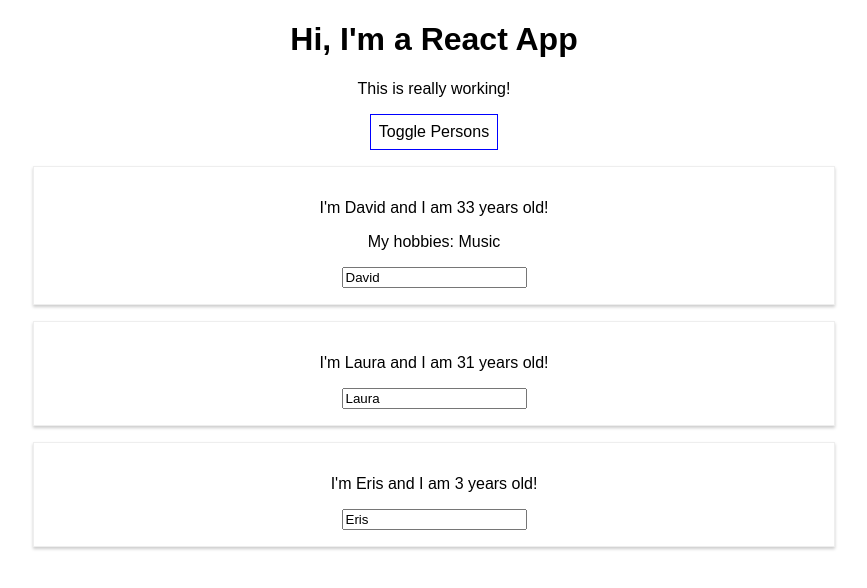
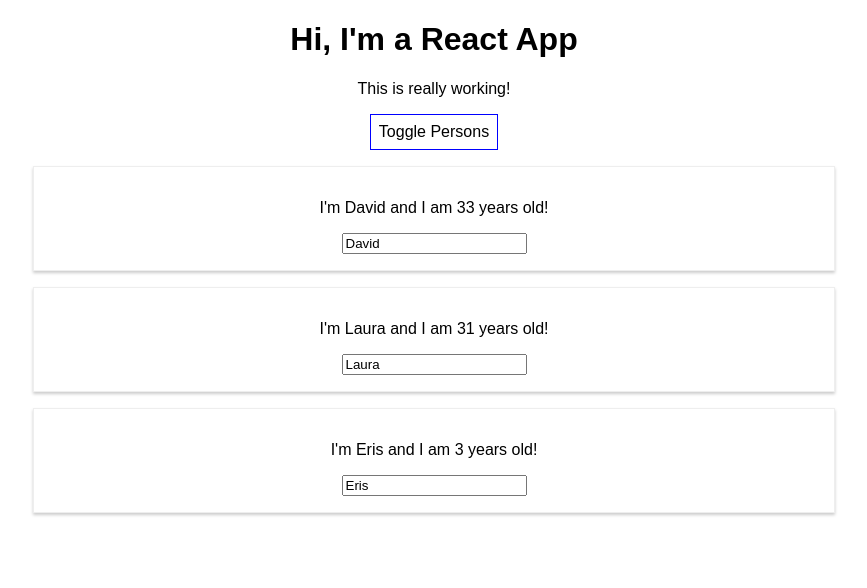
Before and after one commit to DavidHuertas/UdemyReactCourse, a React (Create React App) app in the folder react-complete-guide/: page / in a window 1280 px wide. Both pictures are taken after a click on the button "Toggle Persons". Shown: the top 588 px of the page, without its empty margins (206-1073 px from the left). Built offline with nearby package versions, Linux system fonts and the light colour scheme.

Commit message:
Module 4: Outputting lists

```diff
--- a/react-complete-guide/src/App.js
+++ b/react-complete-guide/src/App.js
@@ -54,17 +54,11 @@ class App extends Component {
     if (this.state.showPersons) {
       persons = (
             <div>
-              <Person
-                name={this.state.persons[0].name}
-                age={this.state.persons[0].age}
-                click={this.switchNameHandler.bind(this, 'Super Dave')} >My hobbies: Music</Person>
-              <Person
-                name={this.state.persons[1].name}
-                age={this.state.persons[1].age}
-                changed={this.nameChangedHandler} />
-              <Person
-                name={this.state.persons[2].name}
-                age={this.state.persons[2].age} />
+              {this.state.persons.map(person => {
+                return <Person
+                  name={person.name}
+                  age={person.age} />
+              })}
             </div>
       );
     }
```
